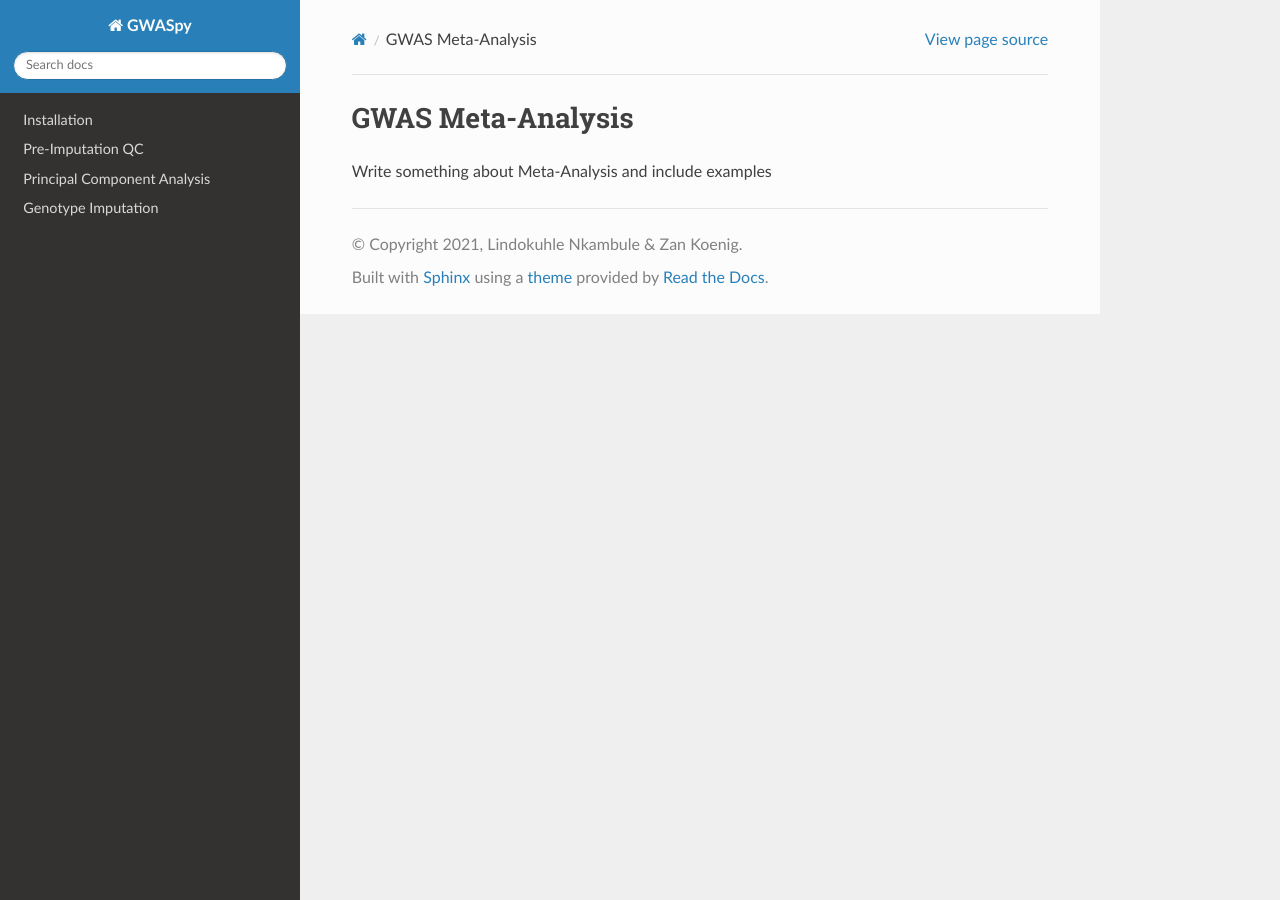
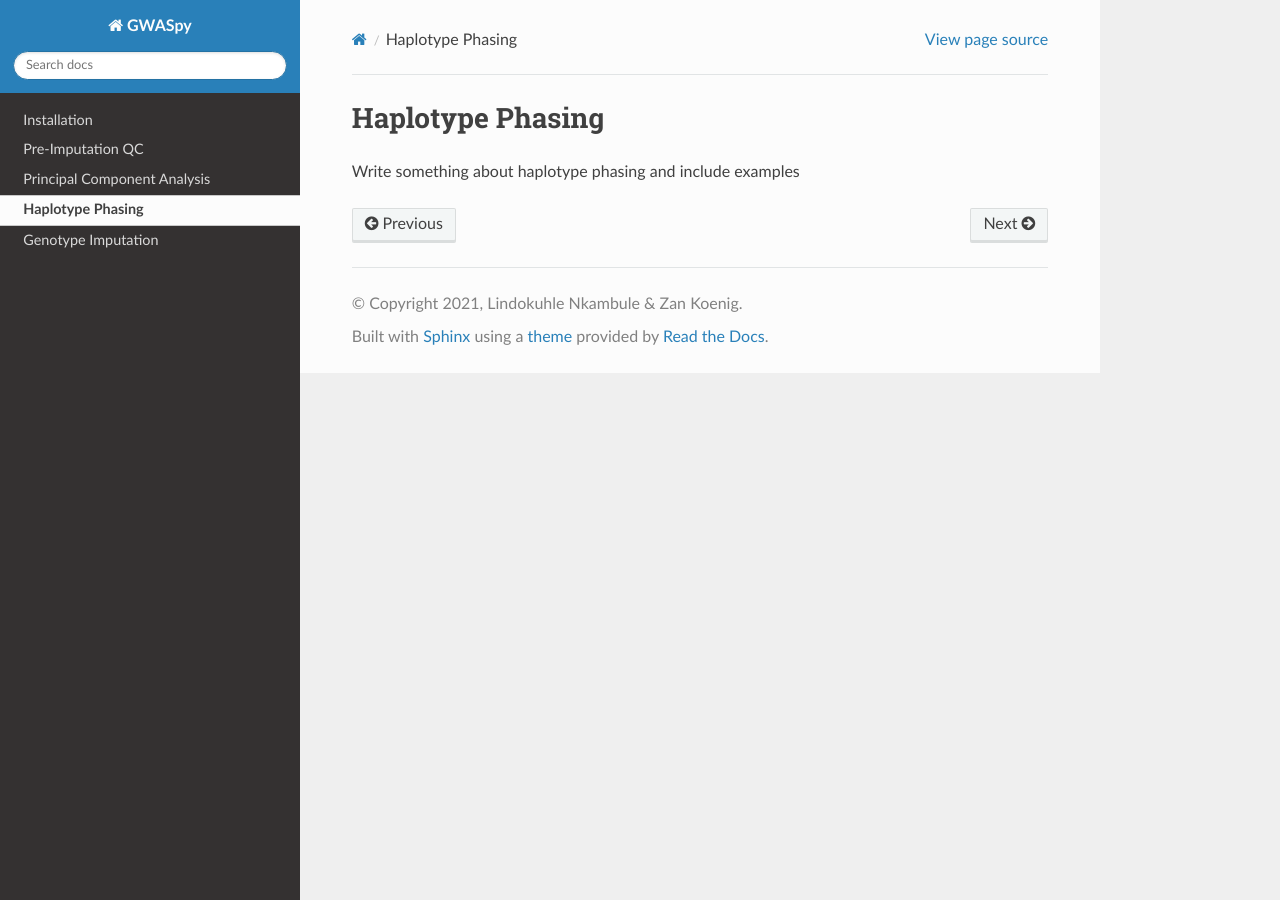
Before and after one commit to atgu/GWASpy, a Sphinx documentation site: the page built from docs/phasing.rst, in a window 1280 px wide. Built offline with Sphinx 7.4.7 and the Read the Docs theme 2.0.0, drawn with Linux system fonts in a browser that asks for light colours; pages that are not in the unit, such as notebooks, are missing from menus.

Commit message:
update docs

```diff
--- a/docs/phasing.rst
+++ b/docs/phasing.rst
@@ -1,7 +1,7 @@
-.. _sec-meta_analysis:
+.. _sec-phasing:
 
 ===================================
-GWAS Meta-Analysis
+Haplotype Phasing
 ===================================
 
-Write something about Meta-Analysis and include examples
+Write something about haplotype phasing and include examples
```
Also changed, not shown: docs/index.rst (+4 -4 lines).
